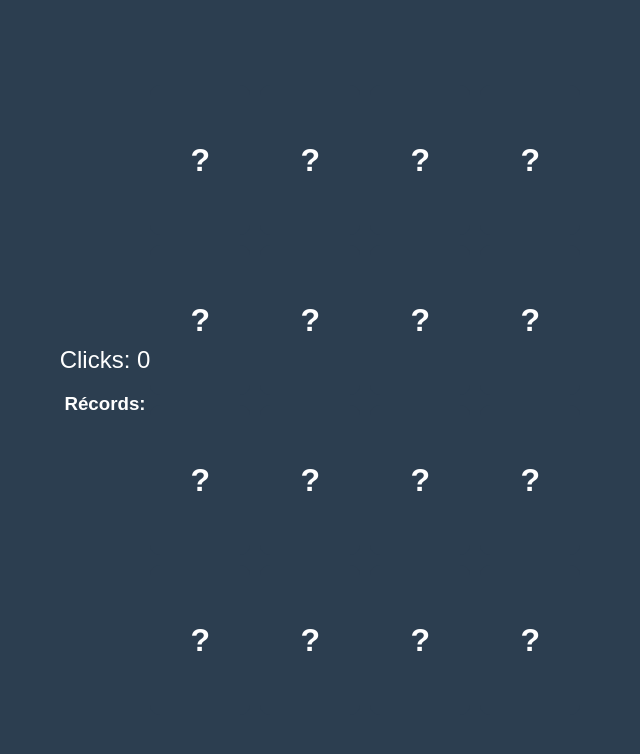
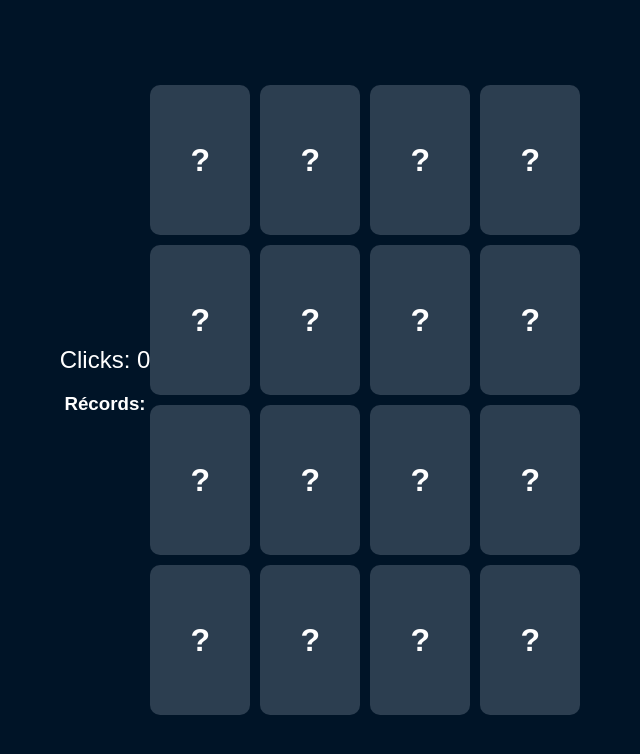
Before and after one commit to srluchopdev/trabajos-front-end, a plain HTML site: page memotest cartas/index.html in a window 1280 px wide. Shown: the whole page, without its empty margins (320-960 px from the left). Drawn offline with Linux system fonts and the light colour scheme.

Commit message:
nueva rama

```diff
--- a/memotest cartas/css/style.css
+++ b/memotest cartas/css/style.css
@@ -5,7 +5,7 @@ body {
     align-items: center;
     height: 100vh;
     margin: 0;
-    background-color: #2c3e50;
+    background-color: #001427;
 }
 
 #memory-game {
```
